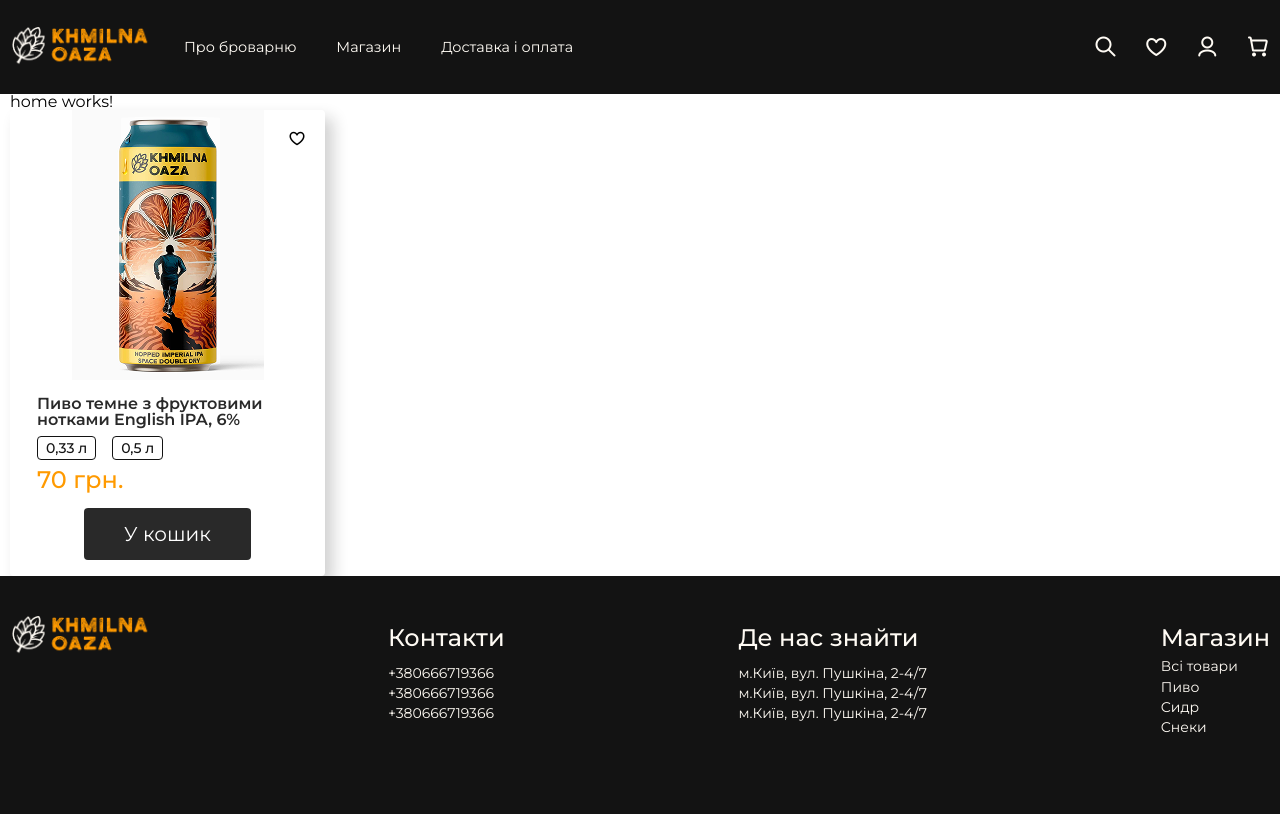
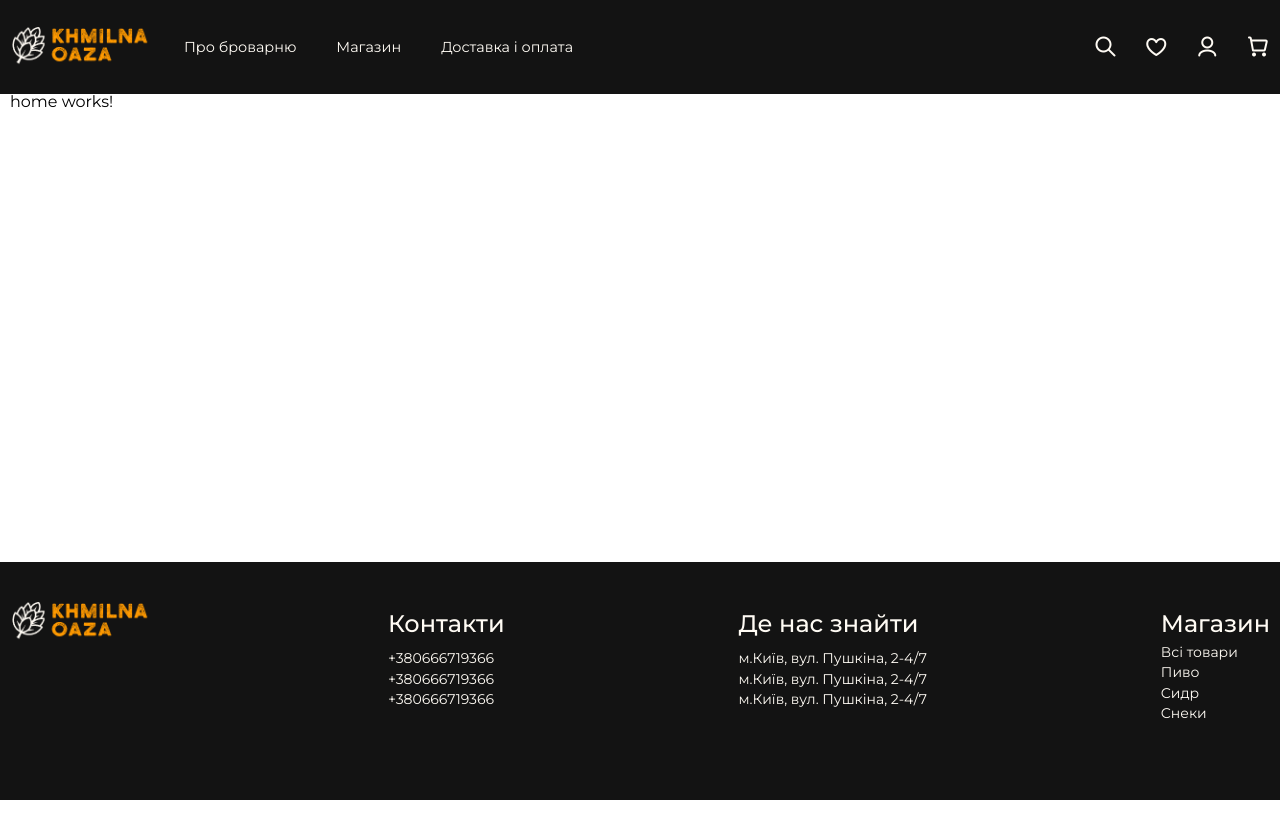
Before and after one commit to hopOasis/hop_fr_angular, an Angular app: page /home in a window 1280 px wide. Built offline with nearby package versions, Linux system fonts and the light colour scheme.

Commit message:
add-product-card

```diff
--- a/src/app/app.component.html
+++ b/src/app/app.component.html
@@ -2,7 +2,6 @@
   <header appHeader class="header"></header>
   <main class="main">
     <router-outlet></router-outlet>
-    <app-product-card></app-product-card>
   </main>
   <footer appFooter class="footer"></footer>
 </div>
--- a/src/app/app.component.ts
+++ b/src/app/app.component.ts
@@ -2,16 +2,13 @@ import { ChangeDetectionStrategy, Component } from '@angular/core';
 import { RouterOutlet } from '@angular/router';
 import { HeaderComponent } from './components/header/header.component';
 
-import { ProductCardComponent } from './components/product-card/product-card.component';
-
 import { FooterComponent } from './components/footer/footer.component';
-
 
 @Component({
   selector: 'app-root',
   standalone: true,
 
-  imports: [HeaderComponent, RouterOutlet, ProductCardComponent,FooterComponent],
+  imports: [HeaderComponent, RouterOutlet, FooterComponent],
 
   templateUrl: './app.component.html',
   styleUrl: './app.component.scss',
```
